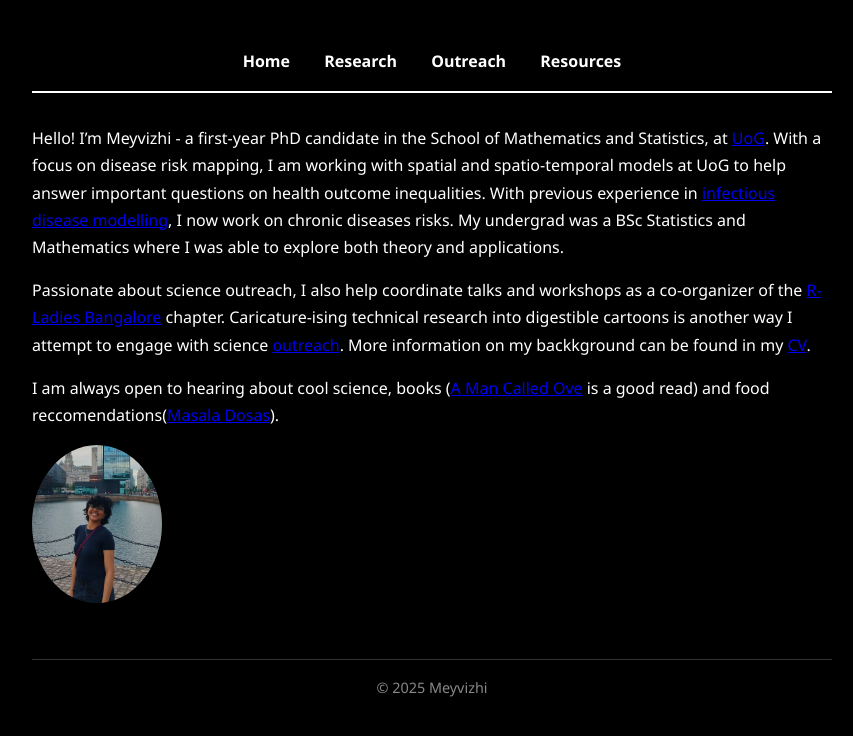
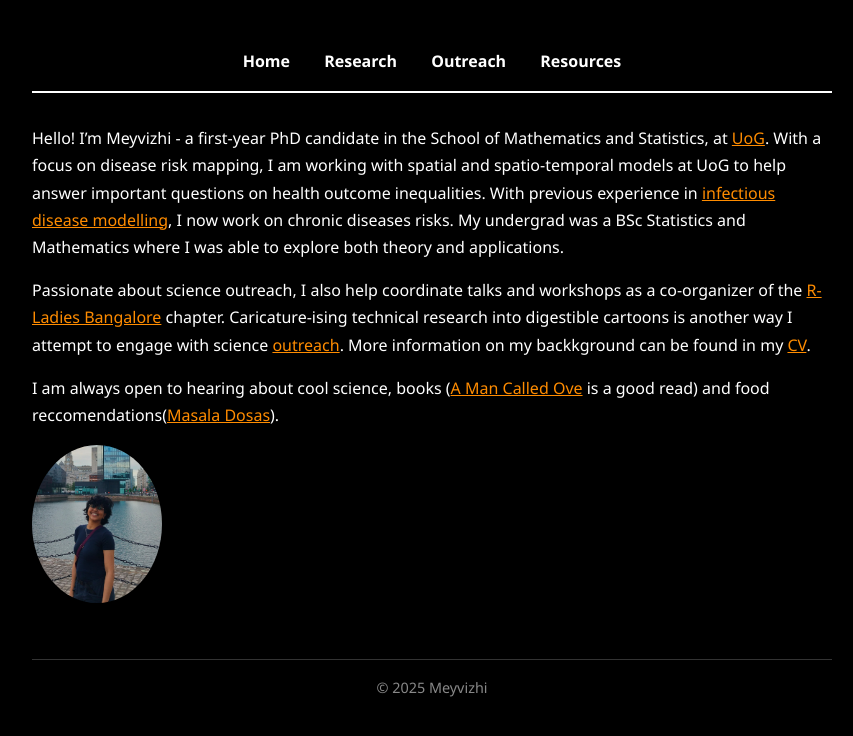
Before and after one commit to meyvizhii/website, a Jekyll site: the page built from index.md, in a window 1280 px wide. Shown: the top 736 px of the page, without its empty margins (208-1061 px from the left). Built offline with Jekyll 4.4.1, drawn with Linux system fonts in a browser that asks for light colours.

Commit message:
Update default.html

```diff
--- a/_layouts/default.html
+++ b/_layouts/default.html
@@ -16,6 +16,15 @@
       --border: #333333;
     }
 
+    /* Links in content */
+a {
+  color: #ff8c00;   /* dark orange */
+  text-decoration: underline;
+}
+
+    a:hover {
+  color: #ffd700;   /* gold on hover */
+}
     body {
       font-family: 'Segoe UI', sans-serif;
       background-color: var(--bg);
```
